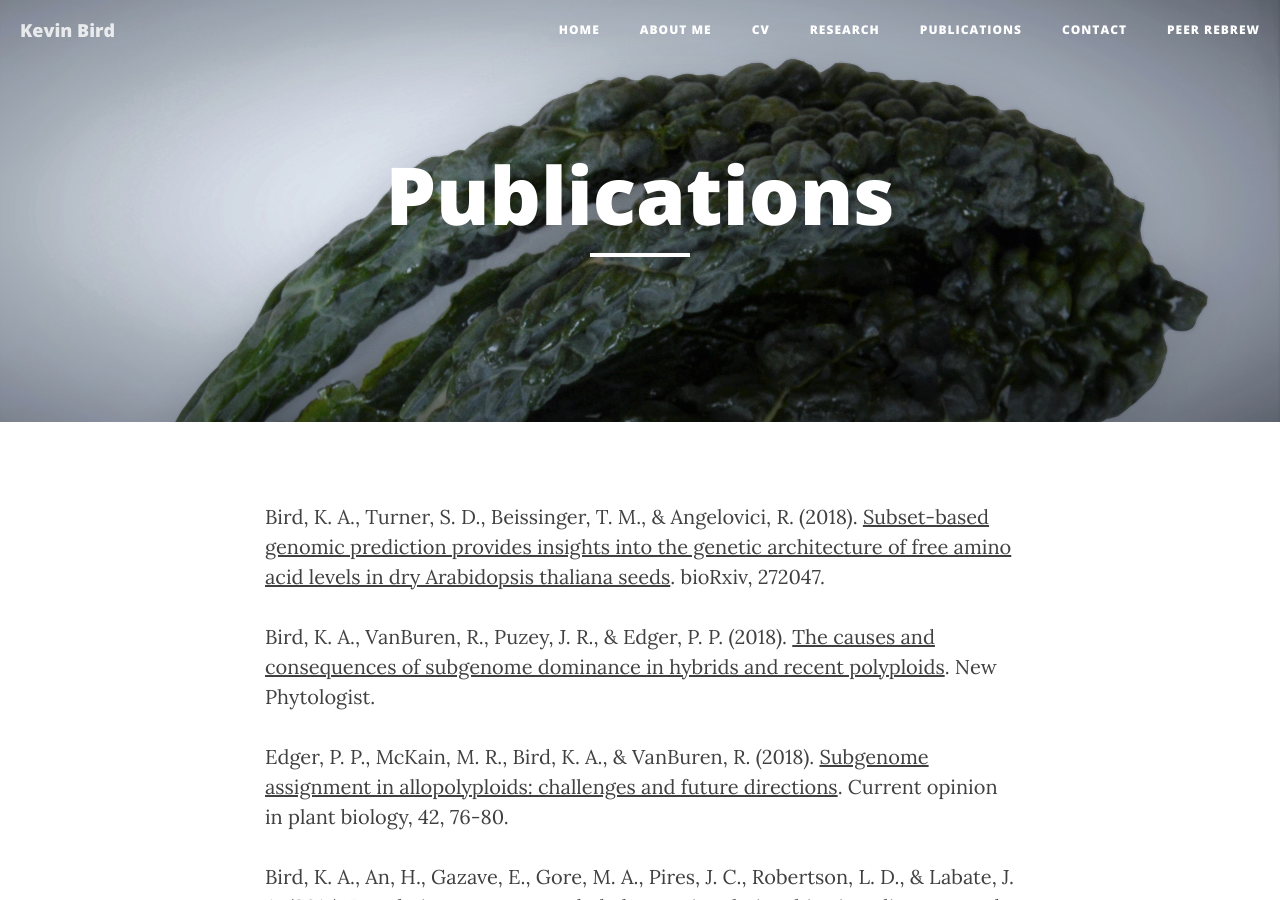
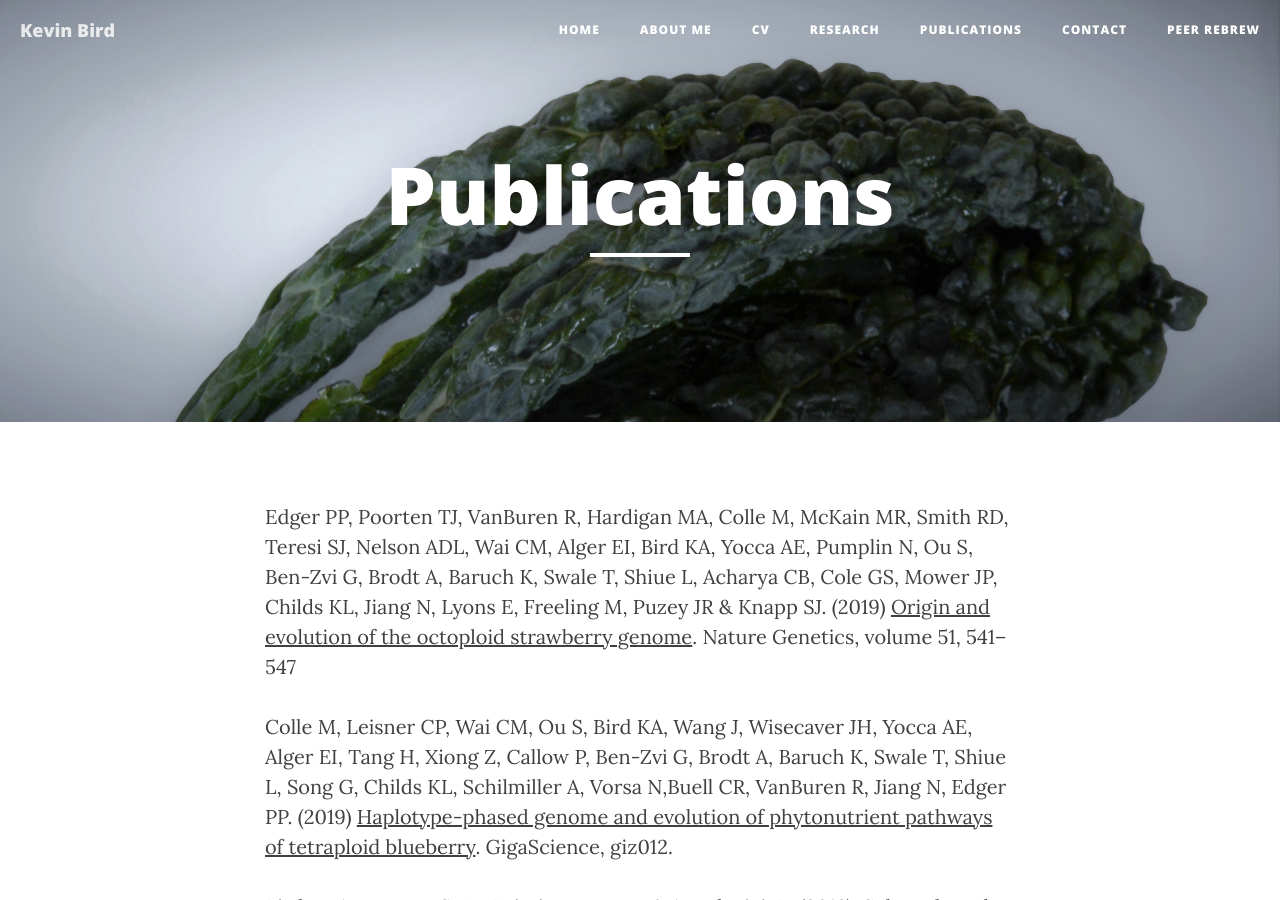
Before and after one commit to KevinABird/KevinABird.github.io, a Jekyll site: the page built from 4_publications.md, in a window 1280 px wide and 900 px high. Built offline with Jekyll 4.4.1, drawn with Linux system fonts in a browser that asks for light colours; nearby versions of some CDN libraries.

Commit message:
Update 4_publications.md

```diff
--- a/4_publications.md
+++ b/4_publications.md
@@ -3,6 +3,11 @@ layout: page
 title: "Publications"
 header-img: "img/Banner1-1.jpg"
 ---
+
+Edger PP, Poorten TJ, VanBuren R, Hardigan MA, Colle M,  McKain MR, Smith RD,  Teresi SJ, Nelson ADL, Wai CM, Alger EI, Bird KA, Yocca AE, Pumplin N, Ou S, Ben-Zvi G, Brodt A, Baruch K, Swale T, Shiue L, Acharya CB,  Cole GS, Mower JP, Childs KL, Jiang N, Lyons E, Freeling M, Puzey JR & Knapp SJ.  (2019) [Origin and evolution of the octoploid strawberry genome](https://www.nature.com/articles/s41588-019-0356-4). Nature Genetics, volume 51, 541–547
+
+
+Colle M, Leisner CP, Wai CM, Ou S, Bird KA, Wang J, Wisecaver JH, Yocca AE, Alger EI, Tang H, Xiong Z, Callow P, Ben-Zvi G, Brodt A, Baruch K, Swale T, Shiue L,  Song G,  Childs KL, Schilmiller A, Vorsa N,Buell CR, VanBuren R, Jiang N, Edger PP. (2019) [Haplotype-phased genome and evolution of phytonutrient pathways of tetraploid blueberry](https://academic.oup.com/gigascience/advance-article/doi/10.1093/gigascience/giz012/5304886). GigaScience, giz012.
 
 Bird, K. A., Turner, S. D., Beissinger, T. M., & Angelovici, R. (2018). [Subset-based genomic prediction provides insights into the genetic architecture of free amino acid levels in dry Arabidopsis thaliana seeds](https://www.biorxiv.org/content/early/2018/02/26/272047.abstract). bioRxiv, 272047.
 
```
